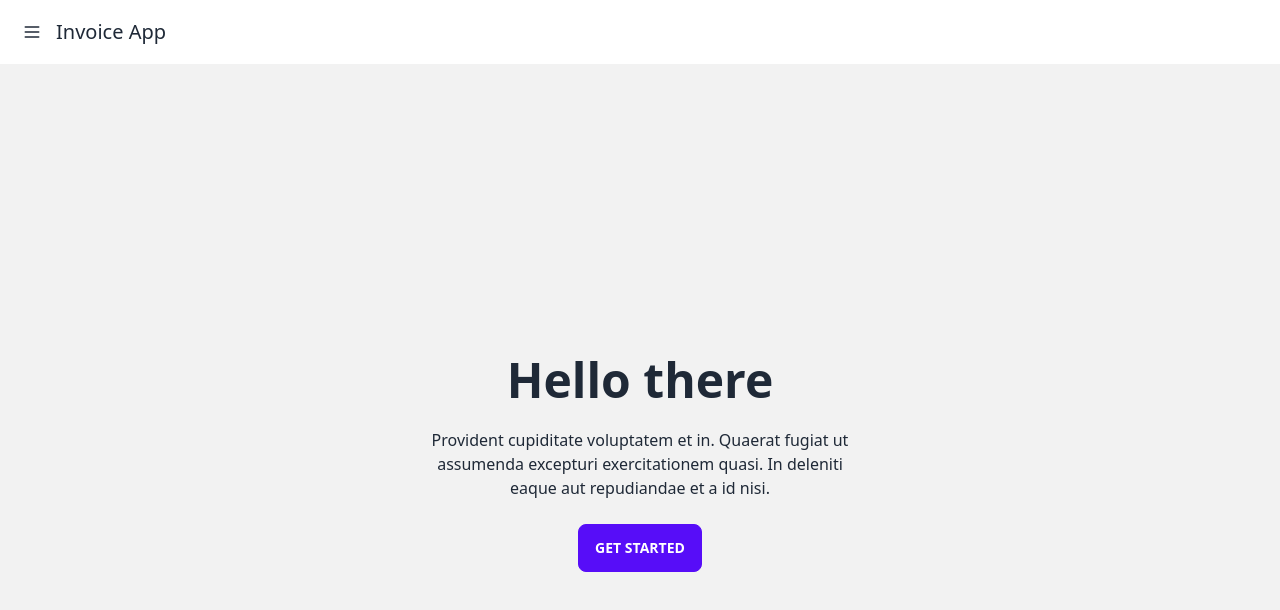
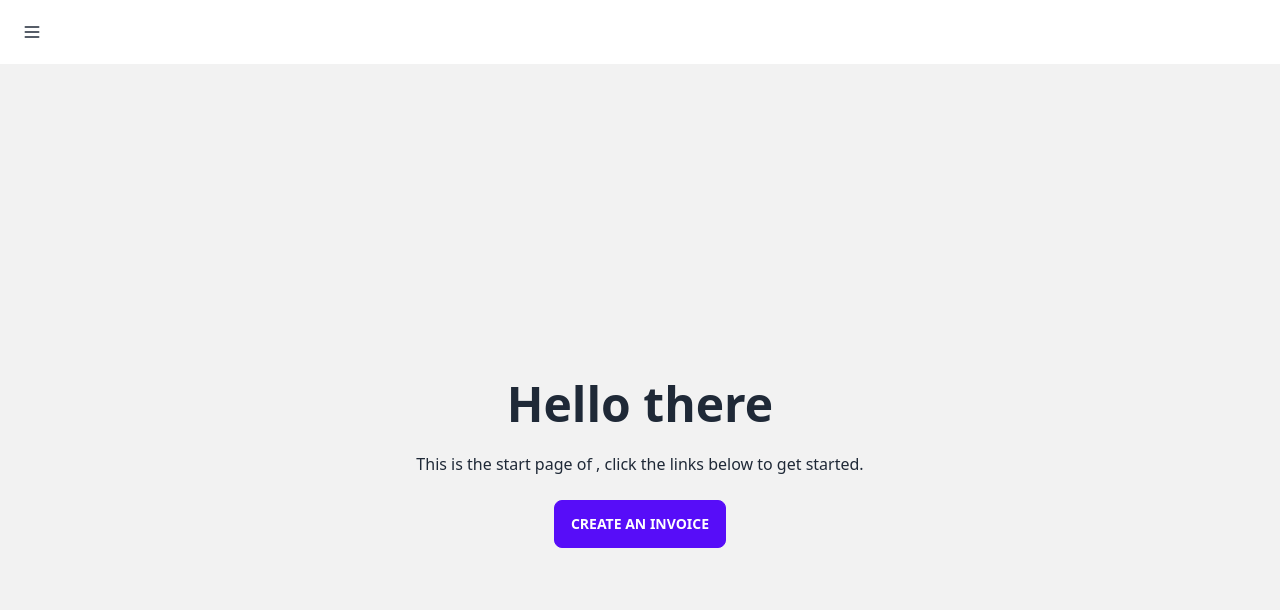
Before and after one commit to creativenull/invoice-app, a Nuxt app: page / in a window 1280 px wide. Shown: the top 610 px of the page. Built offline with nearby package versions, Linux system fonts and the light colour scheme.

Commit message:
feat: app config info

```diff
--- a/components/AppHeader.vue
+++ b/components/AppHeader.vue
@@ -1,3 +1,7 @@
+<script setup lang="ts">
+const appConfig = useAppConfig()
+</script>
+
 <template>
   <div class="navbar bg-base-100">
     <div class="navbar-start">
@@ -20,7 +24,7 @@
           </label>
         </div>
       </div>
-      <span class="normal-case text-xl">Invoice App</span>
+      <span class="normal-case text-xl">{{ appConfig.name }}</span>
     </div>
     <div class="navbar-center"></div>
     <div class="navbar-end"></div>
--- a/layouts/default.vue
+++ b/layouts/default.vue
@@ -1,5 +1,9 @@
+<script setup lang="ts">
+const appConfig = useAppConfig();
+useHead({ title: appConfig.name });
+</script>
+
 <template>
-  <div>
   <AppDrawer>
     <!-- Header -->
     <AppHeader />
@@ -7,5 +11,4 @@
     <!-- Content -->
     <slot />
   </AppDrawer>
-  </div>
 </template>
--- a/nuxt.config.ts
+++ b/nuxt.config.ts
@@ -1,12 +1,6 @@
 // https://nuxt.com/docs/api/configuration/nuxt-config
 export default defineNuxtConfig({
-  app: {
-    head: {
-      title: "Invoice App"
-    },
-  },
   modules: ["@nuxtjs/tailwindcss", "@nuxtjs/color-mode"],
-  colorMode: {
-    classSuffix: "",
-  },
+  colorMode: { classSuffix: "" },
+  pages: true,
 });
--- a/pages/index.vue
+++ b/pages/index.vue
@@ -1,14 +1,17 @@
+<script setup lang="ts">
+const appConfig = useAppConfig();
+</script>
+
 <template>
   <div class="hero min-h-screen bg-base-200">
     <div class="hero-content text-center">
       <div class="max-w-md">
         <h1 class="text-5xl font-bold">Hello there</h1>
         <p class="py-6">
-          Provident cupiditate voluptatem et in. Quaerat fugiat ut assumenda
-          excepturi exercitationem quasi. In deleniti eaque aut repudiandae et a
-          id nisi.
+          This is the start page of {{ appConfig.name }}, click the links below
+          to get started.
         </p>
-        <button class="btn btn-primary">Get Started</button>
+        <button class="btn btn-primary">Create an invoice</button>
       </div>
     </div>
   </div>
```
Lines whose indentation alone changed are shown as unchanged.
